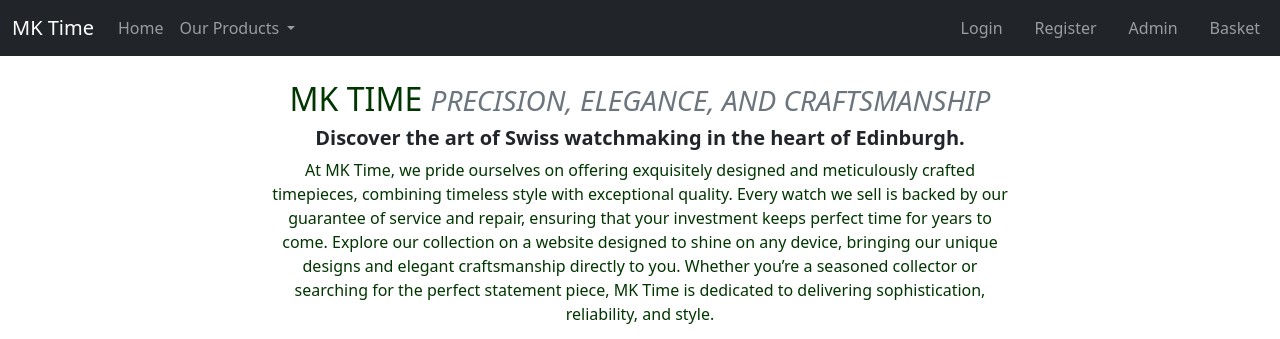
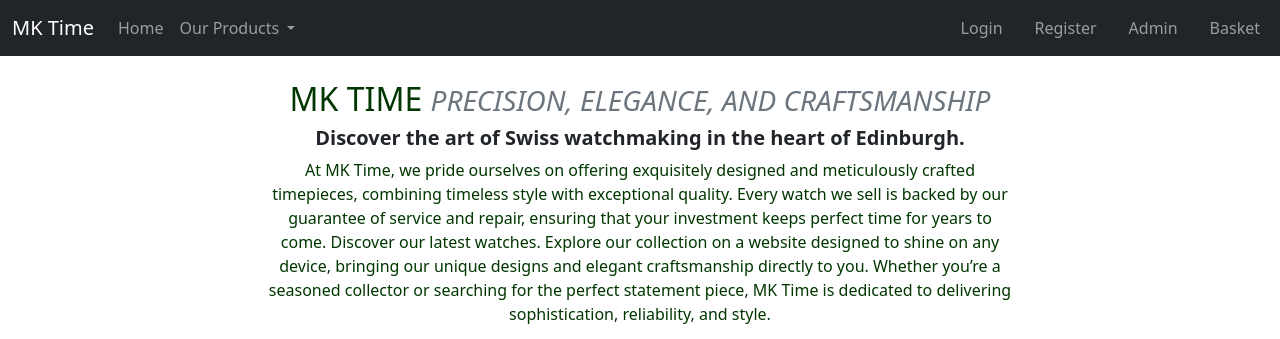
Before and after one commit to jmyles1604/mk-time-ecommerce, a PHP site: page /home.php in a window 1280 px wide. Shown: the top 339 px of the page. Run offline with PHP 8.4, Linux system fonts and the light colour scheme; a stand-in replaces the project's code that opens the database connection; some web fonts are replaced.

```diff
--- a/pages/home.php
+++ b/pages/home.php
@@ -67,6 +67,7 @@ h5 {
     <p>At MK Time, we pride ourselves on offering exquisitely designed and meticulously crafted timepieces, combining timeless style with exceptional quality.
        Every watch we sell is backed by our guarantee of service and repair,
        ensuring that your investment keeps perfect time for years to come.
+       Discover our latest watches.
        Explore our collection on a website designed to shine on any device, bringing our unique designs and elegant craftsmanship directly to you.
        Whether you’re a seasoned collector or searching for the perfect statement piece, MK Time is dedicated to delivering sophistication, reliability, and style.</p>
 
```
